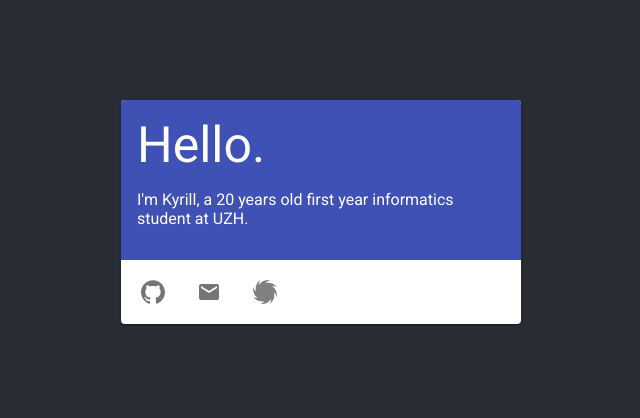
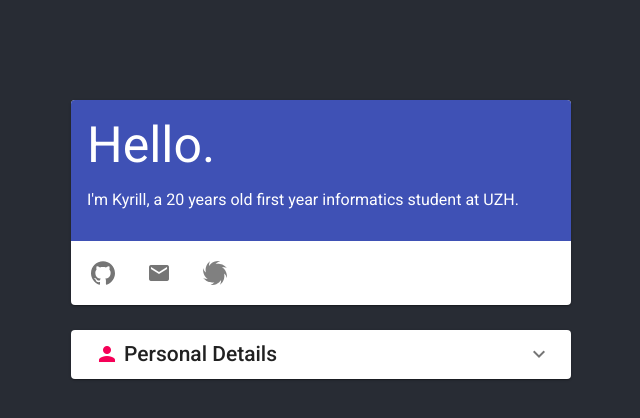
Before and after one commit to realChesta/homepage-v2, a React (Create React App) app: page / in a window 1280 px wide. Shown: the top 418 px of the page, without its empty margins (319-959 px from the left). Built offline with nearby package versions, Linux system fonts and the light colour scheme.

Commit message:
Added first draft of personal panel.

```diff
--- /dev/null
+++ b/src/js/GridItem.js
@@ -0,0 +1,18 @@
+import React, {Component} from 'react';
+import {Grid} from "@material-ui/core";
+
+class GridItem extends Component {
+  render() {
+    return (
+      <Grid style={{marginBottom: "5px"}} container spacing={8}>
+        <Grid item style={{ width: "30%", textAlign: "right", fontWeight: "500" }}>
+          <label className="grid-header">{this.props.header}</label>
+        </Grid>
+        <Grid item xs>
+          {this.props.children}
+        </Grid>
+      </Grid>);
+  }
+}
+
+export default GridItem;
--- a/src/js/Home.js
+++ b/src/js/Home.js
@@ -1,6 +1,7 @@
 import React, {Component} from 'react';
 import {withTheme} from '@material-ui/core';
 import TitleCard from './TitleCard'
+import PersonalPanel from "./PersonalPanel";
 
 import '../styles/Home.css';
 
@@ -15,6 +16,9 @@ class Home extends Component {
         </header>
         <div className="home-content">
           <TitleCard/>
+          <div className="home-content-container">
+            <PersonalPanel/>
+          </div>
         </div>
       </div>
     );
--- /dev/null
+++ b/src/js/PersonalPanel.js
@@ -0,0 +1,64 @@
+import React, {Component} from 'react';
+import {
+  withTheme,
+  Icon,
+  Typography,
+  ExpansionPanel,
+  ExpansionPanelSummary,
+  ExpansionPanelDetails,
+  Chip,
+  Tooltip
+} from "@material-ui/core";
+
+import '../styles/PersonalPanel.css';
+import GridItem from "./GridItem";
+
+class PersonalPanel extends Component {
+  render() {
+    return (
+      <ExpansionPanel className="panel">
+        <ExpansionPanelSummary expandIcon={<Icon>expand_more</Icon>}>
+          <Icon color="secondary">person</Icon>
+          <Typography variant="title" style={{marginLeft: "5px"}}>
+            Personal Details
+          </Typography>
+        </ExpansionPanelSummary>
+        <ExpansionPanelDetails>
+          <div className="grid-container">
+            <GridItem header="Name">
+              Kyrill Hux
+            </GridItem>
+            <GridItem header="E-Mail(s)">
+              <a href="mailto:kyrill.hux@gmail.com">kyrill.hux@gmail.com</a>
+              <br/>
+              <a href="mailto:kyrill.hux@uzh.ch">kyrill.hux@uzh.ch</a>
+            </GridItem>
+            <GridItem header="Languages">
+              <div>
+                <Tooltip title="native" placement="top">
+                  <Chip label="German" color="primary" className="grid-chip"/>
+                </Tooltip>
+                <Tooltip title="fluent" placement="top">
+                  <Chip label="English" color="primary" className="grid-chip"/>
+                </Tooltip>
+                <Tooltip title="fluent" placement="top">
+                  <Chip label="Russian" color="primary" className="grid-chip"/>
+                </Tooltip>
+              </div>
+            </GridItem>
+            <GridItem header="Preferred Programming Languages">
+              <div>
+                <Chip label="C#" color="secondary" className="grid-chip"/>
+                <Chip label="JavaScript" color="secondary" className="grid-chip"/>
+                <Chip label="Python" color="secondary" className="grid-chip"/>
+                <Chip label="Java" color="secondary" className="grid-chip"/>
+              </div>
+            </GridItem>
+          </div>
+        </ExpansionPanelDetails>
+      </ExpansionPanel>
+    );
+  }
+}
+
+export default withTheme()(PersonalPanel);
--- a/src/styles/Home.css
+++ b/src/styles/Home.css
@@ -7,6 +7,18 @@
 
 .home-content {
     width: 90%;
-    max-width: 400px;
+    max-width: 500px;
     margin: 100px auto auto;
 }
+
+.home-content-container {
+    margin-top: 25px;
+}
+
+a:link {
+    text-decoration: none;
+}
+
+a:visited {
+    text-decoration: none;
+}
--- /dev/null
+++ b/src/styles/PersonalPanel.css
@@ -0,0 +1,24 @@
+.panel {
+}
+
+.title {
+    display: flex;
+    align-items: center;
+}
+
+.title-text {
+    margin-left: 5px;
+    font-size: 20px;
+}
+
+.grid-container {
+    width: 100%;
+}
+
+.grid-item {
+    margin-top: 50px;
+}
+
+.grid-chip {
+    margin-right: 5px;
+}
```
Also changed, not shown: 1 other file (tests, documents, lock files or other folders).
